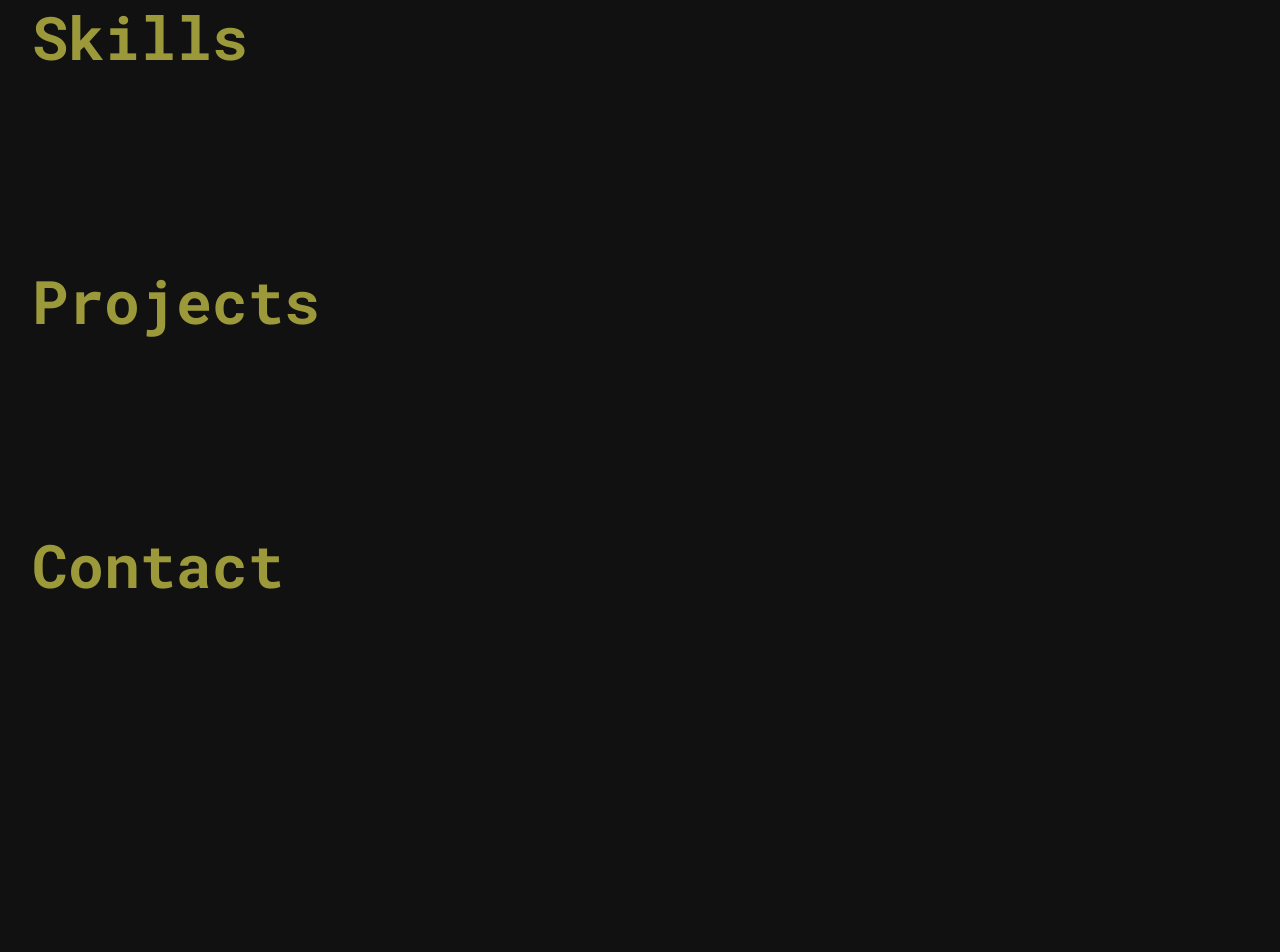
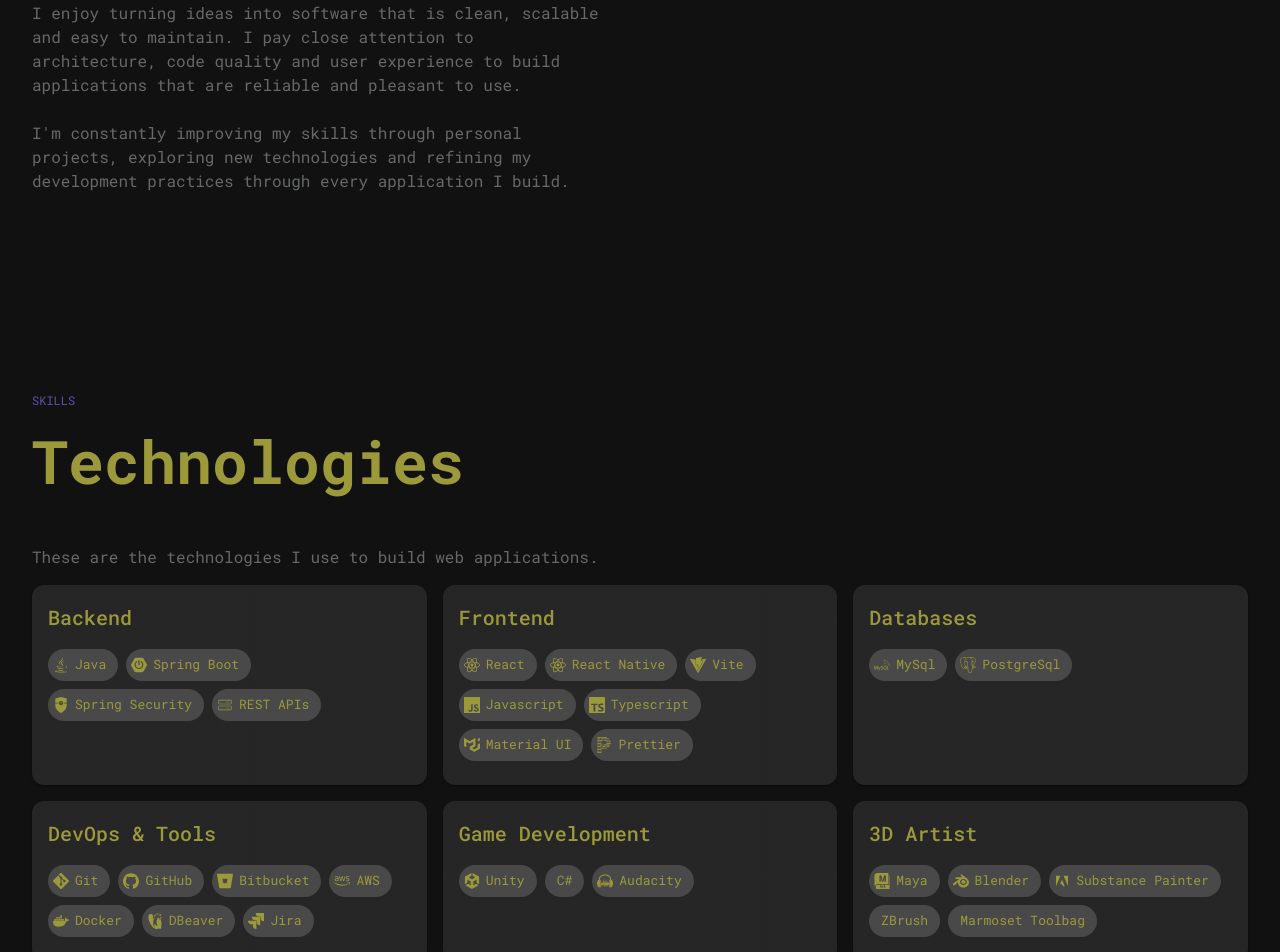
Before and after one commit to r-emanuel-sceppaquercia/portfolio, a React (Vite) app in the folder Modules/Frontend/: page / in a window 1280 px wide. Shown: the part 1160-2112 px from the top of the page. Before the commit the page ends 1857 px from the top, so only its background shows below. Built offline with nearby package versions, Linux system fonts and the light colour scheme.

Commit message:
Section header and basic header info added to the sections. Skills section body added

```diff
--- a/Modules/Frontend/package.json
+++ b/Modules/Frontend/package.json
@@ -15,7 +15,8 @@
     "@mui/icons-material": "^9.2.0",
     "@mui/material": "^9.2.0",
     "react": "^19.2.8",
-    "react-dom": "^19.2.8"
+    "react-dom": "^19.2.8",
+    "react-icons": "^5.7.0"
   },
   "devDependencies": {
     "@babel/core": "^7.29.7",
--- /dev/null
+++ b/Modules/Frontend/src/components/cards/SkillCard.tsx
@@ -0,0 +1,36 @@
+import { CardContent, Chip, Stack } from "@mui/material";
+import { AppCard, AppTypography } from "../common";
+import type { SkillCategory } from "@/constants/SkillsData";
+
+import { SiAutodeskmaya } from "react-icons/si";
+
+export default function SkillCard({ title, skills }: SkillCategory) {
+  return (
+    <AppCard sx={{ height: "100%" }}>
+      <CardContent>
+        <Stack spacing={2}>
+          <AppTypography variant="h6">{title}</AppTypography>
+
+          <Stack
+            direction="row"
+            spacing={1}
+            useFlexGap
+            sx={{ flexWrap: "wrap" }}
+          >
+            {skills.map((skill) => (
+              <Chip
+                key={skill.name}
+                icon={
+                  skill.icon ? (
+                    <skill.icon size={16} color="textSecondary" />
+                  ) : undefined
+                }
+                label={skill.name}
+              />
+            ))}
+          </Stack>
+        </Stack>
+      </CardContent>
+    </AppCard>
+  );
+}
--- /dev/null
+++ b/Modules/Frontend/src/components/common/SectionHeader.tsx
@@ -0,0 +1,19 @@
+import { Stack } from "@mui/material";
+import { AppTypography } from "./AppTypography";
+
+export interface SectionHeaderProps {
+  overline: string;
+  title: string;
+}
+
+export function SectionHeader({ overline, title }: SectionHeaderProps) {
+  return (
+    <Stack spacing={1} sx={{ mb: 6 }}>
+      <AppTypography variant="overline" color="primary">
+        {overline}
+      </AppTypography>
+
+      <AppTypography variant="h2">{title}</AppTypography>
+    </Stack>
+  );
+}
--- a/Modules/Frontend/src/components/common/index.ts
+++ b/Modules/Frontend/src/components/common/index.ts
@@ -3,3 +3,4 @@ export * from "./AppCard";
 export * from "./AppContainer";
 export * from "./AppSection";
 export * from "./AppTypography";
+export * from "./SectionHeader";
--- /dev/null
+++ b/Modules/Frontend/src/constants/SkillsData.ts
@@ -0,0 +1,96 @@
+import type { IconType } from "react-icons";
+import { FaJava } from "react-icons/fa";
+import { SiSpringboot, SiSpringsecurity } from "react-icons/si";
+import { SiReact } from "react-icons/si";
+import { SiJavascript } from "react-icons/si";
+import { SiTypescript } from "react-icons/si";
+import { SiMui } from "react-icons/si";
+import { SiVite } from "react-icons/si";
+import { SiPrettier } from "react-icons/si";
+import { SiMysql } from "react-icons/si";
+import { SiPostgresql } from "react-icons/si";
+import { SiGithub } from "react-icons/si";
+import { SiGit } from "react-icons/si";
+import { SiBitbucket } from "react-icons/si";
+import { FaAws } from "react-icons/fa";
+import { SiDocker } from "react-icons/si";
+import { SiDbeaver } from "react-icons/si";
+import { SiJira } from "react-icons/si";
+import { SiUnity } from "react-icons/si";
+import { TbBrandCSharp } from "react-icons/tb";
+import { SiAudacity } from "react-icons/si";
+import { SiAutodeskmaya } from "react-icons/si";
+import { SiBlender } from "react-icons/si";
+import { BiLogoAdobe } from "react-icons/bi";
+import { CiServer } from "react-icons/ci";
+
+interface Skill {
+  name: string;
+  icon?: IconType;
+}
+
+export interface SkillCategory {
+  title: string;
+  skills: Skill[];
+}
+
+export const skillCategories: SkillCategory[] = [
+  {
+    title: "Backend",
+    skills: [
+      { name: "Java", icon: FaJava },
+      { name: "Spring Boot", icon: SiSpringboot },
+      { name: "Spring Security", icon: SiSpringsecurity },
+      { name: "REST APIs", icon: CiServer },
+    ],
+  },
+  {
+    title: "Frontend",
+    skills: [
+      { name: "React", icon: SiReact },
+      { name: "React Native", icon: SiReact },
+      { name: "Vite", icon: SiVite },
+      { name: "Javascript", icon: SiJavascript },
+      { name: "Typescript", icon: SiTypescript },
+      { name: "Material UI", icon: SiMui },
+      { name: "Prettier", icon: SiPrettier },
+    ],
+  },
+  {
+    title: "Databases",
+    skills: [
+      { name: "MySql", icon: SiMysql },
+      { name: "PostgreSql", icon: SiPostgresql },
+    ],
+  },
+  {
+    title: "DevOps & Tools",
+    skills: [
+      { name: "Git", icon: SiGit },
+      { name: "GitHub", icon: SiGithub },
+      { name: "Bitbucket", icon: SiBitbucket },
+      { name: "AWS", icon: FaAws },
+      { name: "Docker", icon: SiDocker },
+      { name: "DBeaver", icon: SiDbeaver },
+      { name: "Jira", icon: SiJira },
+    ],
+  },
+  {
+    title: "Game Development",
+    skills: [
+      { name: "Unity", icon: SiUnity },
+      { name: "C#" },
+      { name: "Audacity", icon: SiAudacity },
+    ],
+  },
+  {
+    title: "3D Artist",
+    skills: [
+      { name: "Maya", icon: SiAutodeskmaya },
+      { name: "Blender", icon: SiBlender },
+      { name: "Substance Painter", icon: BiLogoAdobe },
+      { name: "ZBrush" },
+      { name: "Marmoset Toolbag" },
+    ],
+  },
+];
--- a/Modules/Frontend/src/sections/About.tsx
+++ b/Modules/Frontend/src/sections/About.tsx
@@ -1,9 +1,37 @@
-import { AppSection, AppTypography } from "@/components/common";
+import { AppSection, AppTypography, SectionHeader } from "@/components/common";
+import { Grid, Stack } from "@mui/material";
 
 export function About() {
   return (
     <AppSection id="about">
-      <AppTypography variant="h2">About</AppTypography>
+      <SectionHeader overline="ABOUT" title="Who I am" />
+
+      <Grid container spacing={8}>
+        <Grid size={{ xs: 12, md: 6 }}>
+          <Stack spacing={3} sx={{ mt: 1 }}>
+            <AppTypography color="textSecondary" sx={{ maxWidth: 650 }}>
+              I'm a Full Stack Developer focused on building modern and
+              maintainable web applications using Java, Spring Boot, React and
+              TypeScript.
+            </AppTypography>
+
+            <AppTypography color="textSecondary" sx={{ maxWidth: 650 }}>
+              I enjoy turning ideas into software that is clean, scalable and
+              easy to maintain. I pay close attention to architecture, code
+              quality and user experience to build applications that are
+              reliable and pleasant to use.
+            </AppTypography>
+
+            <AppTypography color="textSecondary" sx={{ maxWidth: 650 }}>
+              I'm constantly improving my skills through personal projects,
+              exploring new technologies and refining my development practices
+              through every application I build.
+            </AppTypography>
+          </Stack>
+        </Grid>
+
+        <Grid size={{ xs: 12, md: 5 }}>{/* Quick facts card */}</Grid>
+      </Grid>
     </AppSection>
   );
 }
--- a/Modules/Frontend/src/sections/Contact.tsx
+++ b/Modules/Frontend/src/sections/Contact.tsx
@@ -1,9 +1,13 @@
-import { AppSection, AppTypography } from "@/components/common";
+import { AppSection, AppTypography, SectionHeader } from "@/components/common";
 
 export function Contact() {
   return (
     <AppSection id="contact">
-      <AppTypography variant="h2">Contact</AppTypography>
+      <SectionHeader overline="CONTACT" title="Have any doubt?" />
+
+      <AppTypography color="textSecondary" sx={{ maxWidth: 1000 }}>
+        This is how you can contact me!
+      </AppTypography>
     </AppSection>
   );
 }
--- a/Modules/Frontend/src/sections/Projects.tsx
+++ b/Modules/Frontend/src/sections/Projects.tsx
@@ -1,9 +1,15 @@
-import { AppSection, AppTypography } from "@/components/common";
+import { AppSection, AppTypography, SectionHeader } from "@/components/common";
 
 export function Projects() {
   return (
     <AppSection id="projects">
-      <AppTypography variant="h2">Projects</AppTypography>
+      <SectionHeader overline="PROJECTS" title="Things I've Built" />
+
+      <AppTypography color="textSecondary" sx={{ maxWidth: 1000 }}>
+        Here are some of the projects I've worked on, ranging from personal
+        experiments to complete applications. Each project helped me improve my
+        technical skills and solve different kinds of problems.
+      </AppTypography>
     </AppSection>
   );
 }
--- a/Modules/Frontend/src/sections/Skills.tsx
+++ b/Modules/Frontend/src/sections/Skills.tsx
@@ -1,9 +1,24 @@
-import { AppSection, AppTypography } from "@/components/common";
+import SkillCard from "@/components/cards/SkillCard";
+import { AppSection, AppTypography, SectionHeader } from "@/components/common";
+import type { SkillCategory } from "@/constants/SkillsData";
+import { Grid } from "@mui/material";
+import { skillCategories } from "@/constants/SkillsData";
 
 export function Skills() {
   return (
     <AppSection id="skills">
-      <AppTypography variant="h2">Skills</AppTypography>
+      <SectionHeader overline="SKILLS" title="Technologies" />
+      <AppTypography color="textSecondary" sx={{ maxWidth: 1000 }}>
+        These are the technologies I use to build web applications.
+      </AppTypography>
+
+      <Grid container spacing={2} sx={{ mt: 2 }}>
+        {skillCategories.map((data: SkillCategory) => (
+          <Grid key={data.title} size={{ xs: 12, sm: 6, lg: 4 }}>
+            <SkillCard title={data.title} skills={data.skills}></SkillCard>
+          </Grid>
+        ))}
+      </Grid>
     </AppSection>
   );
 }
```
Also changed, not shown: Modules/Frontend/src/constants/ProjectsData.ts (added, +9 -0 lines), 1 other file (tests, documents, lock files or other folders).
